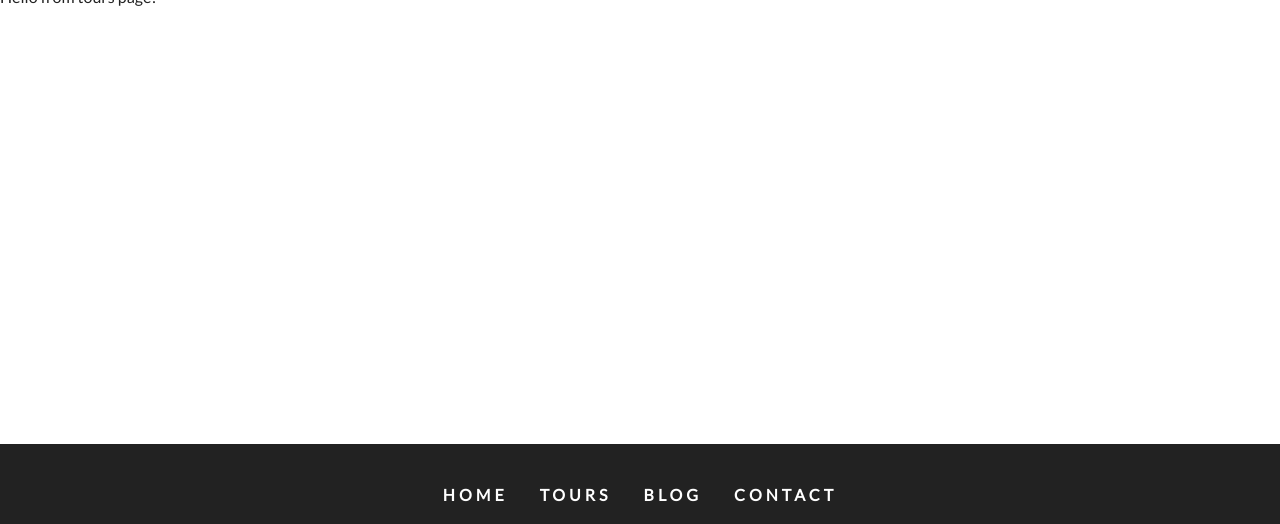
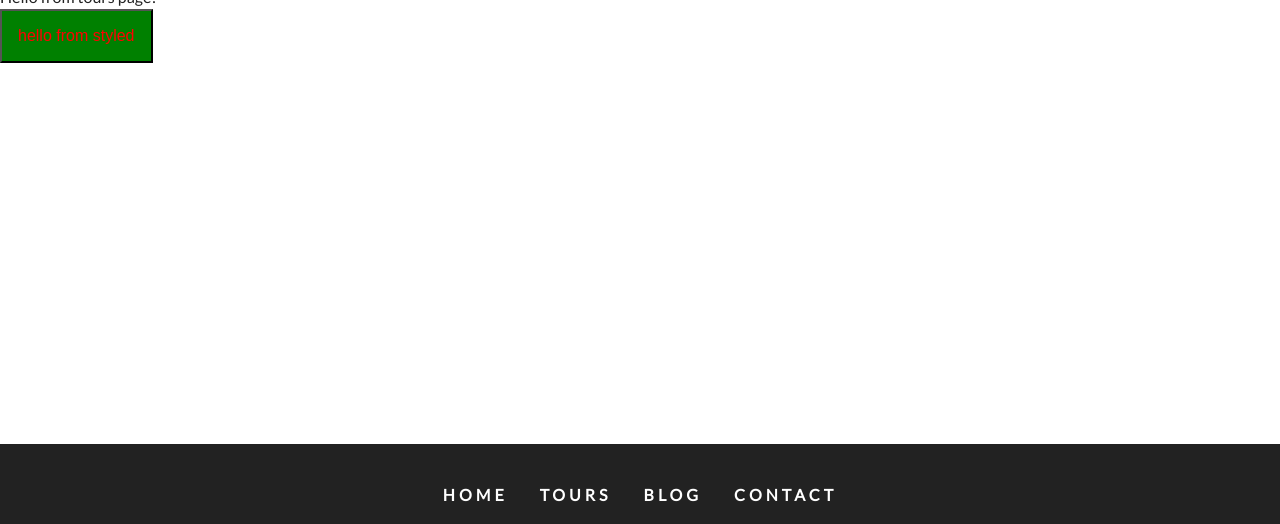
Before and after one commit to briancsparks/gatsby-backroads, a Gatsby site: page /tours in a window 1280 px wide. Shown: the part 161-685 px from the top of the page. Built offline with nearby package versions, Linux system fonts and the light colour scheme; Gatsby itself is replaced by a stand-in of ours.

Commit message:
styled-component Button example

```diff
--- a/gatsby-config.js
+++ b/gatsby-config.js
@@ -6,4 +6,5 @@
 
 module.exports = {
   /* Your site config here */
+  plugins: [`gatsby-plugin-styled-components`]
 }
--- a/package.json
+++ b/package.json
@@ -14,11 +14,14 @@
     "test": "echo \"Write tests! -> https://gatsby.dev/unit-testing\" && exit 1"
   },
   "dependencies": {
+    "babel-plugin-styled-components": "^1.10.7",
     "bootstrap": "^4.4.1",
     "gatsby": "^2.19.45",
+    "gatsby-plugin-styled-components": "^3.1.21",
     "react": "^16.12.0",
     "react-dom": "^16.12.0",
-    "react-icons": "^3.9.0"
+    "react-icons": "^3.9.0",
+    "styled-components": "^5.0.1"
   },
   "devDependencies": {
     "prettier": "^1.19.1"
--- /dev/null
+++ b/src/examples/Button.js
@@ -0,0 +1,10 @@
+import styled from 'styled-components'
+
+const Button = styled.button`
+  color:          red;
+  background:     green;
+  font-size:      1rem;
+  padding:        1rem;
+`;
+
+export default Button;
--- a/src/pages/tours.js
+++ b/src/pages/tours.js
@@ -1,11 +1,17 @@
 import React, { Component }   from 'react'
 import Layout                 from '../components/Layout'
+import Button                 from '../examples/Button'
 
 export default class tours extends Component {
   render() {
     return (
       <Layout>
         Hello from tours page!
+        <div>
+          <Button>
+            hello from styled
+          </Button>
+        </div>
       </Layout>
     )
   }
```
Also changed, not shown: 1 other file.
